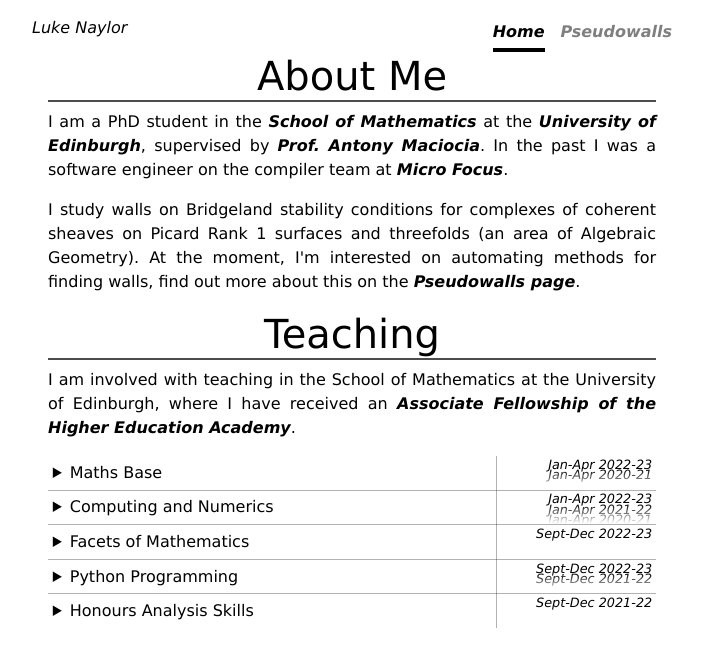
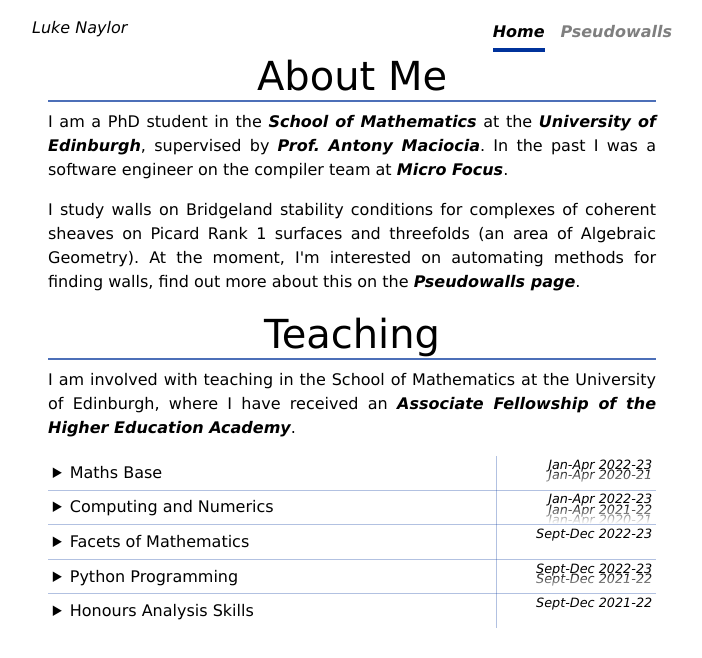
Before and after one commit to lnay/lnay, a SvelteKit app: page / in a window 1280 px wide. Shown: the top 658 px of the page, without its empty margins (288-990 px from the left). Built offline with nearby package versions, Linux system fonts and the light colour scheme.

Commit message:
Add accent colour for all the lines

```diff
--- a/src/lib/Teaching.svelte
+++ b/src/lib/Teaching.svelte
@@ -42,7 +42,7 @@ where I have received an
         width: 100%;
     }
     td {
-        border: 1px solid rgba(var(--foreground-color),0.3);
+        border: 1px solid rgba(var(--foreground-accent-color),0.3);
         padding: 0.3em;
         text-align: left;
         vertical-align: top;
--- a/src/lib/navbar.svelte
+++ b/src/lib/navbar.svelte
@@ -47,7 +47,7 @@
 
 	.nav-masthead .nav-link:hover,
 	.nav-masthead .nav-link:focus {
-		border-bottom-color: rgba(var(--foreground-color), .25);
+		border-bottom-color: rgba(var(--foreground-accent-color), .25);
 	}
 
 	.nav-masthead .nav-link + .nav-link {
@@ -56,6 +56,6 @@
 
 	.nav-masthead .active {
 		color: var(--foreground-color);
-		border-bottom-color: var(--foreground-color);
+		border-bottom-color: var(--foreground-accent-color-opaque);
 	}
 </style>
--- a/src/routes/+layout.svelte
+++ b/src/routes/+layout.svelte
@@ -41,6 +41,8 @@
 		--background-color-opaque: rgba(var(--background-color), 1);
 		color: var(--foreground-color-opaque);
 		background-color: var(--background-color-opaque);
+		--foreground-accent-color: 0,50,155;
+		--foreground-accent-color-opaque: rgba(var(--foreground-accent-color), 1);
 	}
 	div.inner {
 		@extend .d-flex;
@@ -70,6 +72,7 @@
 		div.outer {
 			--foreground-color: var(--bs-white-rgb);
 			--background-color: var(--bs-dark-rgb);
+			--foreground-accent-color: 120,200,255;
 		}
 	}
 
--- a/src/routes/layout.scss
+++ b/src/routes/layout.scss
@@ -13,10 +13,10 @@ main {
 	}
 	h1{
 		text-align: center;
-		border-bottom: 2px solid rgba(var(--foreground-color), 0.7);
+		border-bottom: 2px solid rgba(var(--foreground-accent-color), 0.7);
 	}
 	h2{
-		border-bottom: 1px dashed rgba(var(--foreground-color), 0.7);
+		border-bottom: 1px dashed rgba(var(--foreground-accent-color), 0.7);
 	}
 	p {
 		text-align: justify;
```
